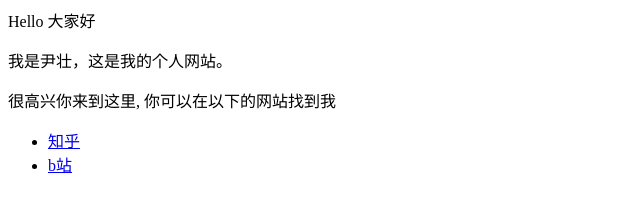
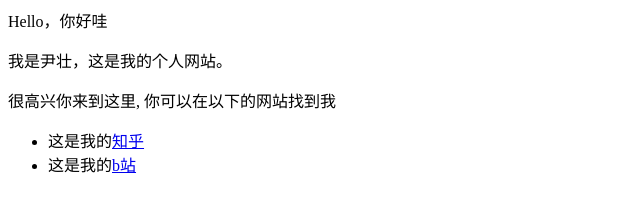
Before and after one commit to yinzhuangQAQ/yinzhuangQAQ.github.io, a plain HTML site: page index.html in a window 1280 px wide. Shown: the whole page, without its empty margins (0-640 px from the left). Drawn offline with Linux system fonts and the light colour scheme.

Commit message:
Update index.html

```diff
--- a/index.html
+++ b/index.html
@@ -1,8 +1,8 @@
-<p>Hello 大家好</p>
+<p>Hello，你好哇</p>
 <p>我是尹壮，这是我的个人网站。 </p>
 <p>很高兴你来到这里, 你可以在以下的网站找到我</p>
 
 <ul>
-  <li> <a href="https://www.zhihu.com/people/89-54-46-93">知乎</a> </li>
-  <li> <a href="https://space.bilibili.com/1796963683">b站</a> </li>
+  <li> 这是我的<a href="https://www.zhihu.com/people/89-54-46-93">知乎</a> </li>
+  <li> 这是我的<a href="https://space.bilibili.com/1796963683">b站</a> </li>
 </ul>
```
